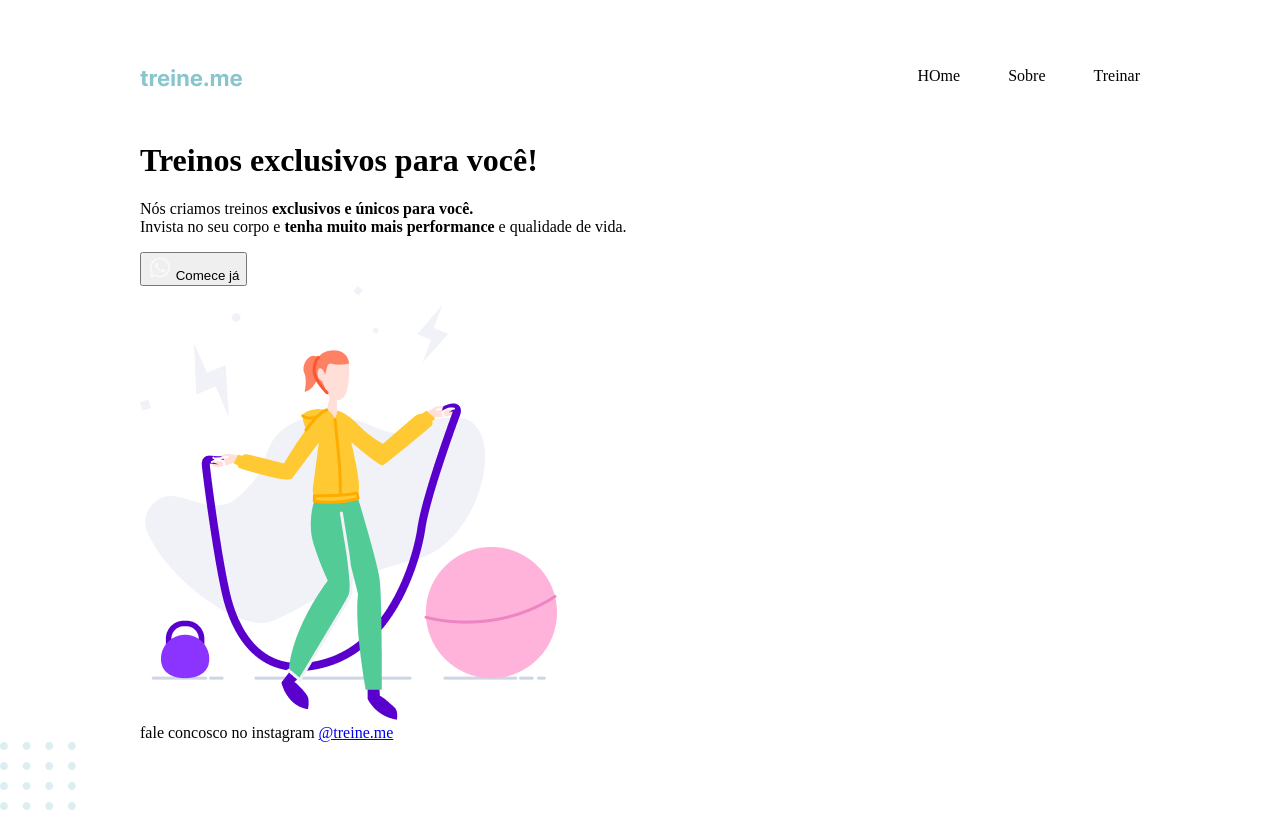
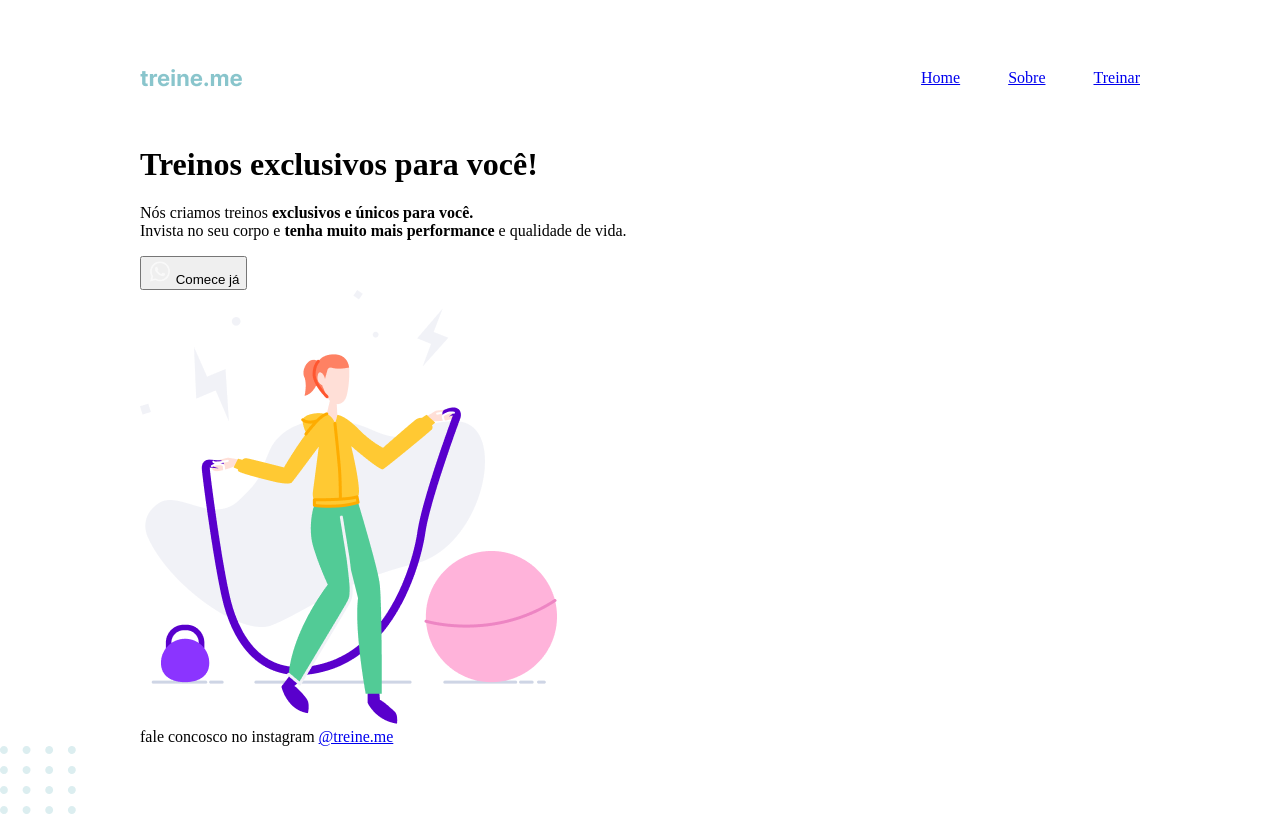
Before and after one commit to Sr-cheikh/Explorer-projeto-02, a plain HTML site: page index.html in a window 1280 px wide. Drawn offline with Linux system fonts and the light colour scheme.

Commit message:
melhorando a acessibilidade

```diff
--- a/index.html
+++ b/index.html
@@ -1,26 +1,34 @@
 <!DOCTYPE html>
 <html lang="pt-br">
 <head>
+
+    <link rel="preconnect" href="https://fonts.googleapis.com">
+    <link rel="preconnect" href="https://fonts.gstatic.com" crossorigin>
+
     <meta charset="UTF-8">
     <meta name="viewport" content="width=device-width, initial-scale=1.0">
+    <link rel="stylesheet" href="style.css">
+
     <title>Treine me</title>
-    <link rel="stylesheet" href="style.css">
+
+    <link href="https://fonts.googleapis.com/css2?family=Mulish:ital,wght@0,200..1000;1,200..1000&family
+    =Open+Sans:ital,wdth,wght@0,75..100,300..800;1,75..100,300..800&display=swap"
+    rel="stylesheet">
+
 </head>
 <body>
     <div class="page">
 
-        <header>
-
-            <img src="./imagens/Logo.png" alt="Treine me">
-
-            <nav>
-                <ul>
-                    <li>HOme</li>
-                    <li>Sobre</li>
-                    <li>Treinar</li>
-                </ul>
-            </nav>
-        </header>
+        <nav>
+            <a id="Logo" href="#">
+                <img src="./imagens/Logo.png" alt="Treine me">
+            </a>
+            <ul>
+                <a href="#"><li>Home</li></a>
+                <a href="#"><li>Sobre</li></a>
+                <a href="#"><li>Treinar</li></a>
+            </ul>
+        </nav>
         <main>
 
             <div class="text">
@@ -50,6 +58,7 @@
         </footer>
 
     </div>
+
     <img src="/imagens/balls-decoration.png" alt="bolas decorativas">
 
 </body>
--- a/style.css
+++ b/style.css
@@ -8,7 +8,7 @@ body{
     margin: 65px auto 0;
 }
 
-header{
+nav{
     display: flex;
     justify-content: space-between;
     align-items: center;
```
